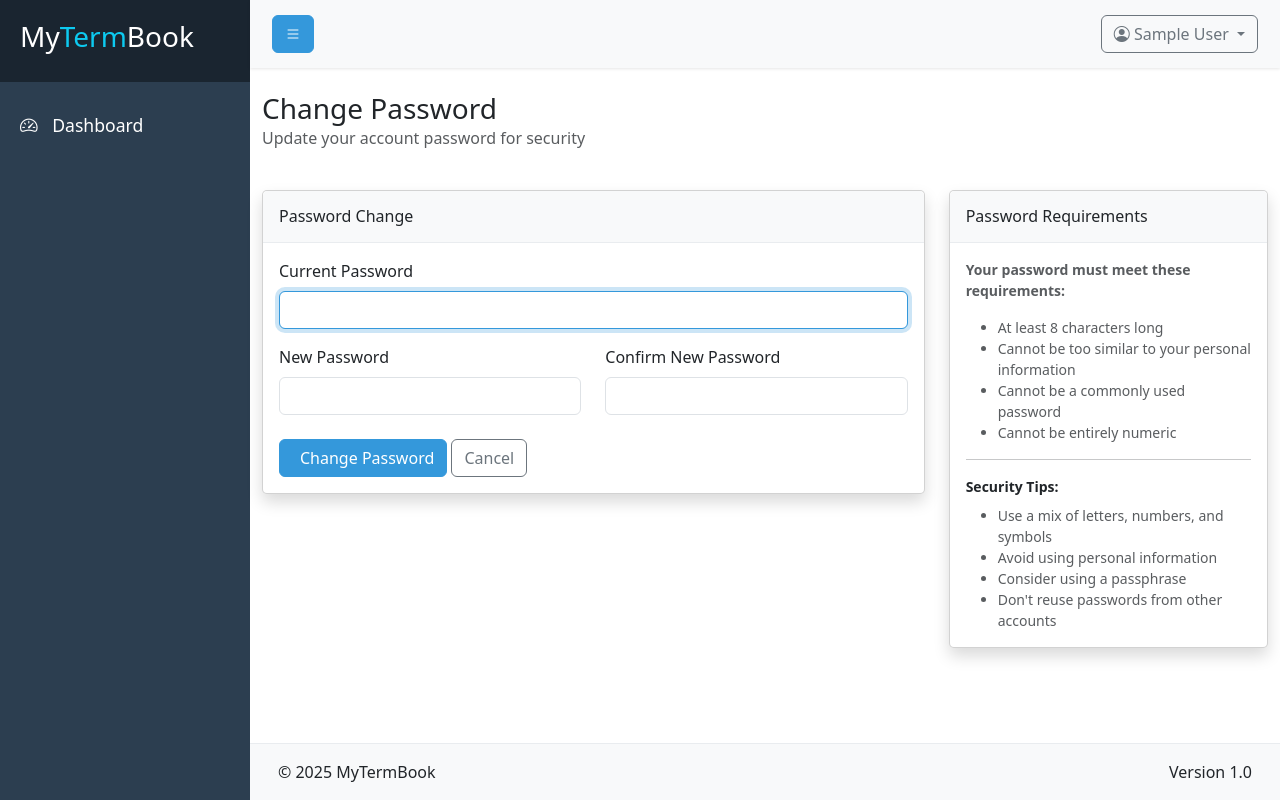
After one commit to Unkerpaulie/school_report, a Django app: page /password-change/ in a window 1280 px wide. The commit adds this page. Run offline with Django 5.2, Linux system fonts and the light colour scheme; the visitor is signed in with stand-in values (Sample User, id 1).

Commit message:
finally fixed the change password feature and created custom password change page

```diff
--- a/school_report/core/middleware.py
+++ b/school_report/core/middleware.py
@@ -18,12 +18,22 @@ class PasswordChangeMiddleware:
             # Check if user needs to change password
             try:
                 if request.user.profile.must_change_password:
-                    # Allow access to password change page and logout
-                    if not request.path == reverse('password_change') and not request.path == reverse('logout'):
+                    # Define allowed URLs when password change is required
+                    allowed_urls = [
+                        reverse('core:password_change'),
+                        reverse('core:password_change_done'),
+                        reverse('core:custom_logout'),
+                    ]
+
+                    # Allow access to password change related pages and logout
+                    if request.path not in allowed_urls:
                         messages.warning(request, "You must change your password before continuing.")
-                        return redirect('password_change')
-            except:
+                        return redirect('core:password_change')
+            except AttributeError:
                 # If profile doesn't exist, just continue
+                pass
+            except Exception:
+                # Handle any other exceptions gracefully
                 pass
 
         response = self.get_response(request)
--- /dev/null
+++ b/school_report/core/templates/core/password_change.html
@@ -0,0 +1,118 @@
+{% extends 'layout/base.html' %}
+{% load static %}
+
+{% block title %}Change Password - School Report System{% endblock %}
+
+{% block content %}
+<div class="row mb-4">
+    <div class="col-12">
+        <h1 class="h3 mb-0 text-gray-800">Change Password</h1>
+        <p class="text-muted">Update your account password for security</p>
+    </div>
+</div>
+
+<div class="row">
+    <div class="col-lg-8">
+        <div class="card shadow mb-4">
+            <div class="card-header py-3">
+                <h6 class="m-0 font-weight-bold">Password Change</h6>
+            </div>
+            <div class="card-body">
+                {% if form.errors %}
+                <div class="alert alert-danger">
+                    <strong>Please correct the errors below:</strong>
+                    <ul class="mb-0 mt-2">
+                        {% for field, errors in form.errors.items %}
+                            {% for error in errors %}
+                                <li>{{ error }}</li>
+                            {% endfor %}
+                        {% endfor %}
+                    </ul>
+                </div>
+                {% endif %}
+
+                <form method="post">
+                    {% csrf_token %}
+
+                    <div class="row mb-3">
+                        <div class="col-md-12">
+                            <label for="id_old_password" class="form-label">Current Password</label>
+                            <input type="password" name="old_password" id="id_old_password"
+                                   class="form-control {% if form.old_password.errors %}is-invalid{% endif %}"
+                                   required autofocus>
+                            {% if form.old_password.errors %}
+                            <div class="invalid-feedback">
+                                {{ form.old_password.errors.0 }}
+                            </div>
+                            {% endif %}
+                        </div>
+                    </div>
+
+                    <div class="row mb-3">
+                        <div class="col-md-6">
+                            <label for="id_new_password1" class="form-label">New Password</label>
+                            <input type="password" name="new_password1" id="id_new_password1"
+                                   class="form-control {% if form.new_password1.errors %}is-invalid{% endif %}"
+                                   required>
+                            {% if form.new_password1.errors %}
+                            <div class="invalid-feedback">
+                                {{ form.new_password1.errors.0 }}
+                            </div>
+                            {% endif %}
+                        </div>
+                        <div class="col-md-6">
+                            <label for="id_new_password2" class="form-label">Confirm New Password</label>
+                            <input type="password" name="new_password2" id="id_new_password2"
+                                   class="form-control {% if form.new_password2.errors %}is-invalid{% endif %}"
+                                   required>
+                            {% if form.new_password2.errors %}
+                            <div class="invalid-feedback">
+                                {{ form.new_password2.errors.0 }}
+                            </div>
+                            {% endif %}
+                        </div>
+                    </div>
+
+                    <div class="mt-4">
+                        <button type="submit" class="btn btn-primary">
+                            <i class="fas fa-key me-2"></i>Change Password
+                        </button>
+                        <a href="{% url 'core:home' %}" class="btn btn-outline-secondary">Cancel</a>
+                    </div>
+                </form>
+            </div>
+        </div>
+    </div>
+
+    <div class="col-lg-4">
+        <div class="card shadow mb-4">
+            <div class="card-header py-3">
+                <h6 class="m-0 font-weight-bold">Password Requirements</h6>
+            </div>
+            <div class="card-body">
+                <div class="small text-muted">
+                    <p><strong>Your password must meet these requirements:</strong></p>
+                    <ul class="mb-0">
+                        <li>At least 8 characters long</li>
+                        <li>Cannot be too similar to your personal information</li>
+                        <li>Cannot be a commonly used password</li>
+                        <li>Cannot be entirely numeric</li>
+                    </ul>
+                </div>
+
+                <hr>
+
+                <div class="small">
+                    <p class="mb-2"><strong>Security Tips:</strong></p>
+                    <ul class="text-muted mb-0">
+                        <li>Use a mix of letters, numbers, and symbols</li>
+                        <li>Avoid using personal information</li>
+                        <li>Consider using a passphrase</li>
+                        <li>Don't reuse passwords from other accounts</li>
+                    </ul>
+                </div>
+            </div>
+        </div>
+    </div>
+</div>
+{% endblock %}
--- a/school_report/core/templates/core/profile.html
+++ b/school_report/core/templates/core/profile.html
@@ -66,7 +66,7 @@
 
                     <div class="mt-4">
                         <button type="submit" class="btn btn-primary">Update Profile</button>
-                        <a href="{% url 'password_change' %}" class="btn btn-outline-secondary">Change Password</a>
+                        <a href="{% url 'core:password_change' %}" class="btn btn-outline-secondary">Change Password</a>
                     </div>
                 </form>
             </div>
--- a/school_report/core/templates/layout/nav.html
+++ b/school_report/core/templates/layout/nav.html
@@ -38,7 +38,7 @@
                     <li><a class="dropdown-item" href="{% url 'core:school_update' school_slug=school.slug %}"><i class="bi bi-building"></i> School Info</a></li>
                     {% endif %}
                     {% endif %}
-                    <li><a class="dropdown-item" href="{% url 'password_change' %}"><i class="bi bi-key"></i> Change Password</a></li>
+                    <li><a class="dropdown-item" href="{% url 'core:password_change' %}"><i class="bi bi-key"></i> Change Password</a></li>
                     <li><hr class="dropdown-divider"></li>
                     <li>
                         <form method="post" action="{% url 'core:custom_logout' %}" class="d-inline">
--- a/school_report/core/urls.py
+++ b/school_report/core/urls.py
@@ -1,7 +1,8 @@
 from django.urls import path
+from django.contrib.auth import views as auth_views
 from .views import (
     HomeView, SchoolRegistrationView, CustomLogoutView, SchoolUpdateView, CustomLoginView, SessionDebugView,
-    GroupManagementView, GroupChangeConfirmationView, GroupChangeExecuteView
+    GroupManagementView, GroupChangeConfirmationView, GroupChangeExecuteView, CustomPasswordChangeView
 )
 
 app_name = 'core'
@@ -13,6 +14,10 @@ urlpatterns = [
     # Authentication routes
     path('register/', SchoolRegistrationView.as_view(), name='register_school'),
     path('logout/', CustomLogoutView.as_view(), name='custom_logout'),
+    path('password-change/', CustomPasswordChangeView.as_view(), name='password_change'),
+    path('password-change/done/', auth_views.PasswordChangeDoneView.as_view(
+        template_name='core/password_change_done.html'
+    ), name='password_change_done'),
 
     # School-specific routes
     path('<slug:school_slug>/school-info/', SchoolUpdateView.as_view(), name='school_update'),
--- a/school_report/core/views.py
+++ b/school_report/core/views.py
@@ -205,9 +205,9 @@ class CustomPasswordChangeView(PasswordChangeView):
     """
     Custom password change view that updates the must_change_password flag
     """
-    template_name = 'registration/password_change_form.html'
+    template_name = 'core/password_change.html'
     form_class = PasswordChangeForm
-    success_url = reverse_lazy('password_change_done')
+    success_url = reverse_lazy('core:password_change_done')
 
     def form_valid(self, form):
         # Call the parent class's form_valid method
@@ -303,6 +303,17 @@ class CustomLoginView(LoginView):
     """
     template_name = 'registration/login.html'
     form_class = AuthenticationForm
+
+    def get_success_url(self):
+        """
+        Override to check if user must change password before redirecting
+        """
+        # Check if user needs to change password
+        if hasattr(self.request.user, 'profile') and self.request.user.profile.must_change_password:
+            return reverse('core:password_change')
+
+        # Otherwise, use the default success URL logic
+        return super().get_success_url()
 
     def form_valid(self, form):
         """Handle successful login with remember me functionality"""
--- a/school_report/school_report/urls.py
+++ b/school_report/school_report/urls.py
@@ -19,7 +19,7 @@ from django.urls import path, include
 from django.conf import settings
 from django.conf.urls.static import static
 from django.contrib.auth import views as auth_views
-from core.views import CustomPasswordChangeView, CustomLoginView
+from core.views import CustomLoginView
 
 urlpatterns = [
     # School-specific URLs are now included in core.urls under the school slug
@@ -28,8 +28,7 @@ urlpatterns = [
     path('accounts/login/', CustomLoginView.as_view(), name='login'),
     # Using custom logout view in core.urls.py instead for better security (POST method)
     # path('accounts/logout/', auth_views.LogoutView.as_view(next_page='/'), name='logout'),
-    path('accounts/password_change/', CustomPasswordChangeView.as_view(), name='password_change'),
-    path('accounts/password_change/done/', auth_views.PasswordChangeDoneView.as_view(), name='password_change_done'),
+    # Password change URLs moved to core.urls.py for better organization
     path('accounts/password_reset/', auth_views.PasswordResetView.as_view(), name='password_reset'),
     path('accounts/password_reset/done/', auth_views.PasswordResetDoneView.as_view(), name='password_reset_done'),
     path('accounts/reset/<uidb64>/<token>/', auth_views.PasswordResetConfirmView.as_view(), name='password_reset_confirm'),
```
Also changed, not shown: school_report/core/templates/core/password_change_done.html (added, +65 -0 lines), school_report/core/templates/registration/password_change_form.html (deleted, +0 -92 lines).
